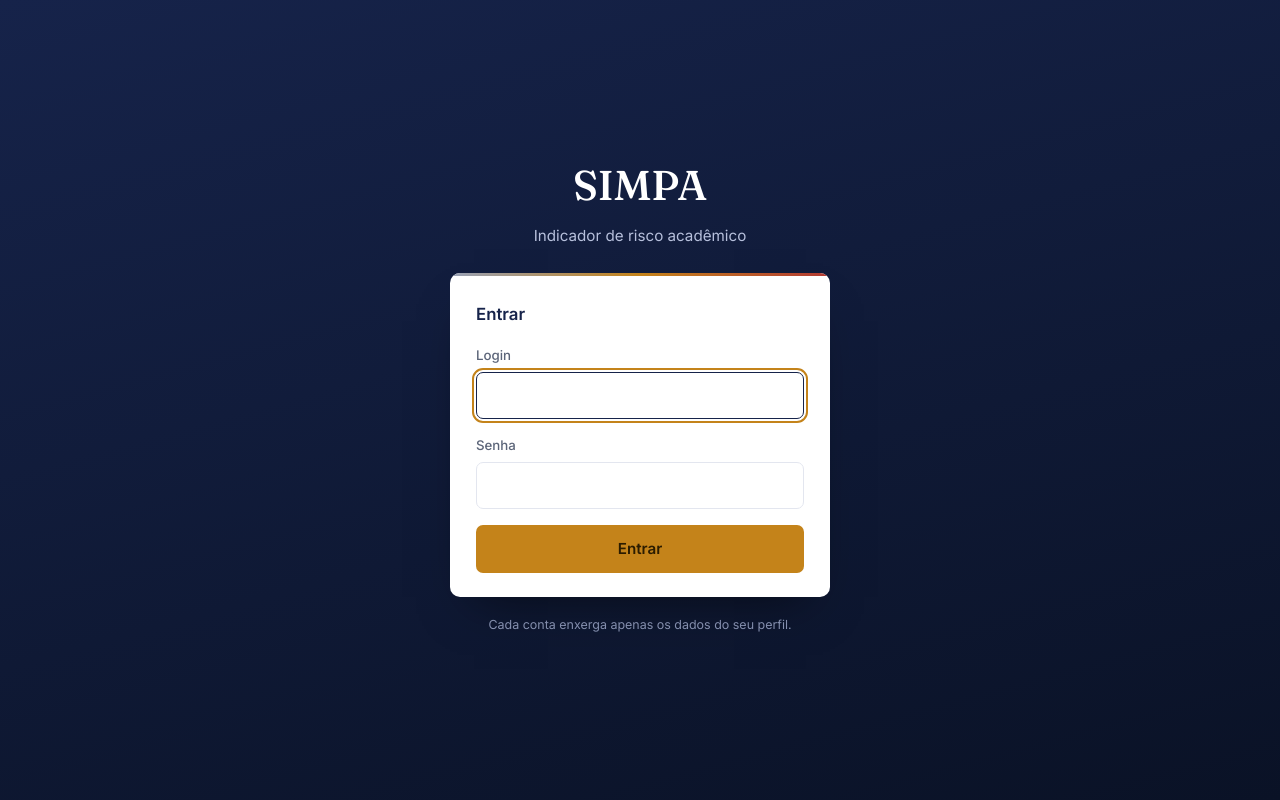
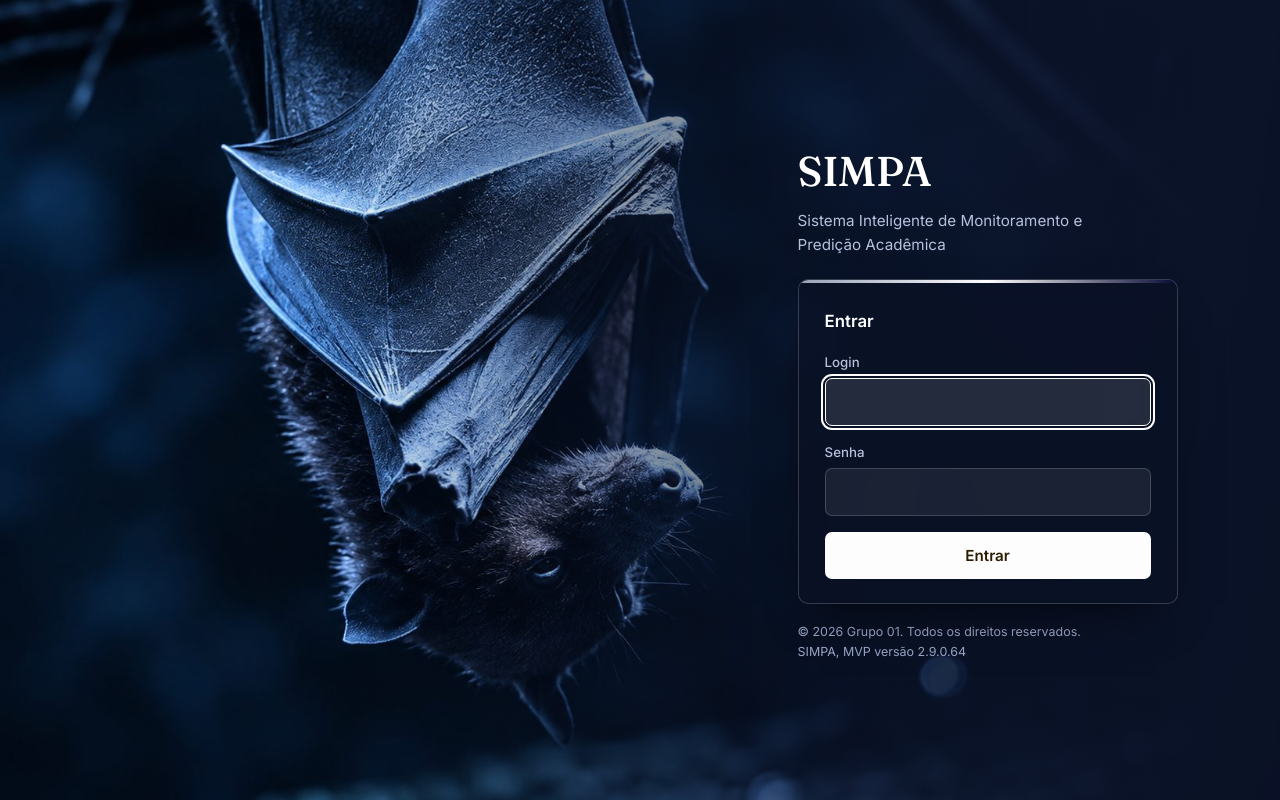
Before and after one commit to Luan-Martins76/Simpa, a Flask app: page /login in a window 1280 px wide. Run offline with Flask 3, Linux system fonts and the light colour scheme; parts of the project's set-up code (start-up, migrations or seed data) failed here and were passed over.

Commit message:
feat(ui): implementa identidade visual do Simpa

```diff
--- a/app.py
+++ b/app.py
@@ -59,6 +59,10 @@ def criar_app():
         resp.headers.setdefault("X-Content-Type-Options", "nosniff")
         resp.headers.setdefault("X-Frame-Options", "DENY")
         return resp
+
+    @app.get("/fundo-login.jpg")
+    def fundo_login():
+        return send_from_directory(os.path.join(app.root_path, "static"), "morcego.jpg")
 
     # ---- seleção de dados já dentro do escopo do usuário ------------------------------------
     def ciclo_pedido():
@@ -200,7 +204,7 @@ def main():
     predicao.obter_resultados(DB_DADOS_PATH, dict(predicao.PESOS_PADRAO), predicao.CICLO_PADRAO)   # aquece o cache
     port = int(os.environ.get("SIMPA_PORT", 5000))
     print(f"SIMPA em http://127.0.0.1:{port}")
-    app.run(host="127.0.0.1", port=port, debug=False, threaded=True)
+    app.run(host="127.0.0.1", port=port, debug=True, threaded=True)
 
 
 if __name__ == "__main__":
--- a/templates/login.html
+++ b/templates/login.html
@@ -1,6 +1,5 @@
 <!doctype html>
 <html lang="pt-BR">
-<head>
 <meta charset="utf-8">
 <meta name="viewport" content="width=device-width, initial-scale=1">
 <title>Entrar — SIMPA</title>
@@ -9,8 +8,8 @@
 <link href="https://fonts.googleapis.com/css2?family=Fraunces:wght@400;500;600&family=Inter:wght@400;500;600;700&display=swap" rel="stylesheet">
 <style>
 :root{
-  --navy:#16234a;--navy-deep:#0a1226;--gold:#c4831a;--red:#b23a33;--ok:#98a2b8;
-  --canvas:#f6f7fb;--paper:#fff;--ink:#121826;--mute:#5b6478;--line:#e3e6ef;
+  --navy:#16234a;--navy-deep:#0a1226;--gold:#fdfdfd;--red:#070a33;--ok:#98a2b8;
+  --ink:#fff;--mute:#b7c0dc;--line:rgba(255,255,255,.18);
   --serif:'Fraunces',Georgia,serif;--sans:'Inter',system-ui,Arial,sans-serif;
   --radius:10px;--radius-sm:7px;
 }
@@ -18,33 +17,56 @@
 html,body{height:100%}
 body{margin:0;font:16px/1.55 var(--sans);color:var(--ink);-webkit-font-smoothing:antialiased;
   background:linear-gradient(165deg,var(--navy) 0%,var(--navy-deep) 100%);
-  display:flex;flex-direction:column;align-items:center;justify-content:center;padding:24px}
+  display:flex;align-items:center;justify-content:flex-end;
+  padding:24px clamp(24px,8vw,128px);position:relative;min-height:100vh;overflow-x:hidden}
+
+/* Cena: o morcego à esquerda, o painel de login no escuro à direita */
+body::before{content:"";position:fixed;inset:0;z-index:-2;
+  background:url(/fundo-login.jpg) left center/auto 100% no-repeat #0a1226;
+  -webkit-mask-image:linear-gradient(90deg,#000 55%,transparent 98%);
+  mask-image:linear-gradient(90deg,#000 55%,transparent 98%)}
+body::after{content:"";position:fixed;inset:0;z-index:-1;
+  background:linear-gradient(90deg,rgba(10,18,38,0) 25%,rgba(10,18,38,.72) 70%,rgba(10,18,38,.9) 100%)}
+
 :focus-visible{outline:2px solid var(--gold);outline-offset:2px}
-.marca{text-align:center;color:#fff;margin-bottom:26px}
+.coluna{width:100%;max-width:380px}
+.marca{margin-bottom:22px}
 .marca h1{font-family:var(--serif);font-weight:500;font-size:2.6rem;letter-spacing:-.01em;margin:0 0 6px}
-.marca p{margin:0;color:#b7c0dc;font-size:.95rem;max-width:34ch}
-.cartao{width:100%;max-width:380px;background:var(--paper);border-radius:var(--radius);padding:28px 26px 24px;
-  box-shadow:0 24px 48px -24px rgba(0,0,0,.55);position:relative;overflow:hidden}
+.marca p{margin:0;color:var(--mute);font-size:.95rem;max-width:34ch}
+
+.cartao{background:rgba(10,18,38,.7);-webkit-backdrop-filter:blur(14px);backdrop-filter:blur(14px);
+  border:1px solid var(--line);border-radius:var(--radius);padding:28px 26px 24px;
+  box-shadow:0 24px 48px -24px rgba(0,0,0,.7);position:relative;overflow:hidden}
 .cartao::before{content:"";position:absolute;left:0;right:0;top:0;height:3px;
   background:linear-gradient(90deg,var(--ok) 0%,var(--gold) 50%,var(--red) 100%)}
-h2{font-size:1.05rem;font-weight:600;margin:0 0 18px;color:var(--navy)}
+h2{font-size:1.05rem;font-weight:600;margin:0 0 18px;color:#fff}
 label{display:block;font-size:.83rem;font-weight:500;color:var(--mute);margin:0 0 6px}
 .campo{margin-bottom:16px}
 input{width:100%;font:inherit;font-size:.95rem;padding:11px 14px;border:1px solid var(--line);
-  border-radius:var(--radius-sm);background:#fff;color:var(--ink)}
-input:focus{border-color:var(--navy)}
+  border-radius:var(--radius-sm);background:rgba(255,255,255,.07);color:#fff}
+input:focus{border-color:var(--gold);background:rgba(255,255,255,.11)}
 button{width:100%;font:inherit;font-weight:600;font-size:.95rem;padding:12px 14px;border:0;cursor:pointer;
   border-radius:var(--radius-sm);background:var(--gold);color:#2b1c00;transition:background .15s ease,color .15s ease}
 button:hover{background:#a86f14;color:#fff}
-.erro{background:#f8e8e6;border-left:3px solid var(--red);color:#7a1f19;padding:10px 14px;
+.erro{background:rgba(178,58,51,.22);border-left:3px solid var(--red);color:#ffd9d5;padding:10px 14px;
   border-radius:0 8px 8px 0;font-size:.88rem;margin:0 0 18px}
-.rodape{margin-top:18px;font-size:.78rem;color:#8e99ba;text-align:center}
+.rodape{margin:18px 0 0;font-size:.78rem;color:#9aa5c6}
+
+@media (max-width:760px){
+  body{justify-content:center;padding:24px}
+  body::before{background-position:30% 20%}
+  body::after{background:linear-gradient(180deg,rgba(10,18,38,.25) 0%,rgba(10,18,38,.85) 55%,rgba(10,18,38,.95) 100%)}
+  .marca{text-align:center}
+  .marca p{margin-inline:auto}
+  .rodape{text-align:center}
+}
 </style>
 </head>
 <body>
+<div class="coluna">
   <div class="marca">
     <h1>SIMPA</h1>
-  <p>Indicador de risco acadêmico</p>
+    <p>Sistema Inteligente de Monitoramento e Predição Acadêmica</p>
   </div>
   <main class="cartao">
     <h2>Entrar</h2>
@@ -63,6 +85,7 @@ button:hover{background:#a86f14;color:#fff}
       <button type="submit">Entrar</button>
     </form>
   </main>
-<p class="rodape">Cada conta enxerga apenas os dados do seu perfil.</p>
+  <p class="rodape">© 2026 Grupo 01. Todos os direitos reservados.<br>SIMPA, MVP versão 2.9.0.64</p>
+</div>
 </body>
 </html>
```
Also changed, not shown: static/morcego.jpg (added). Lines whose indentation alone changed are shown as unchanged.
